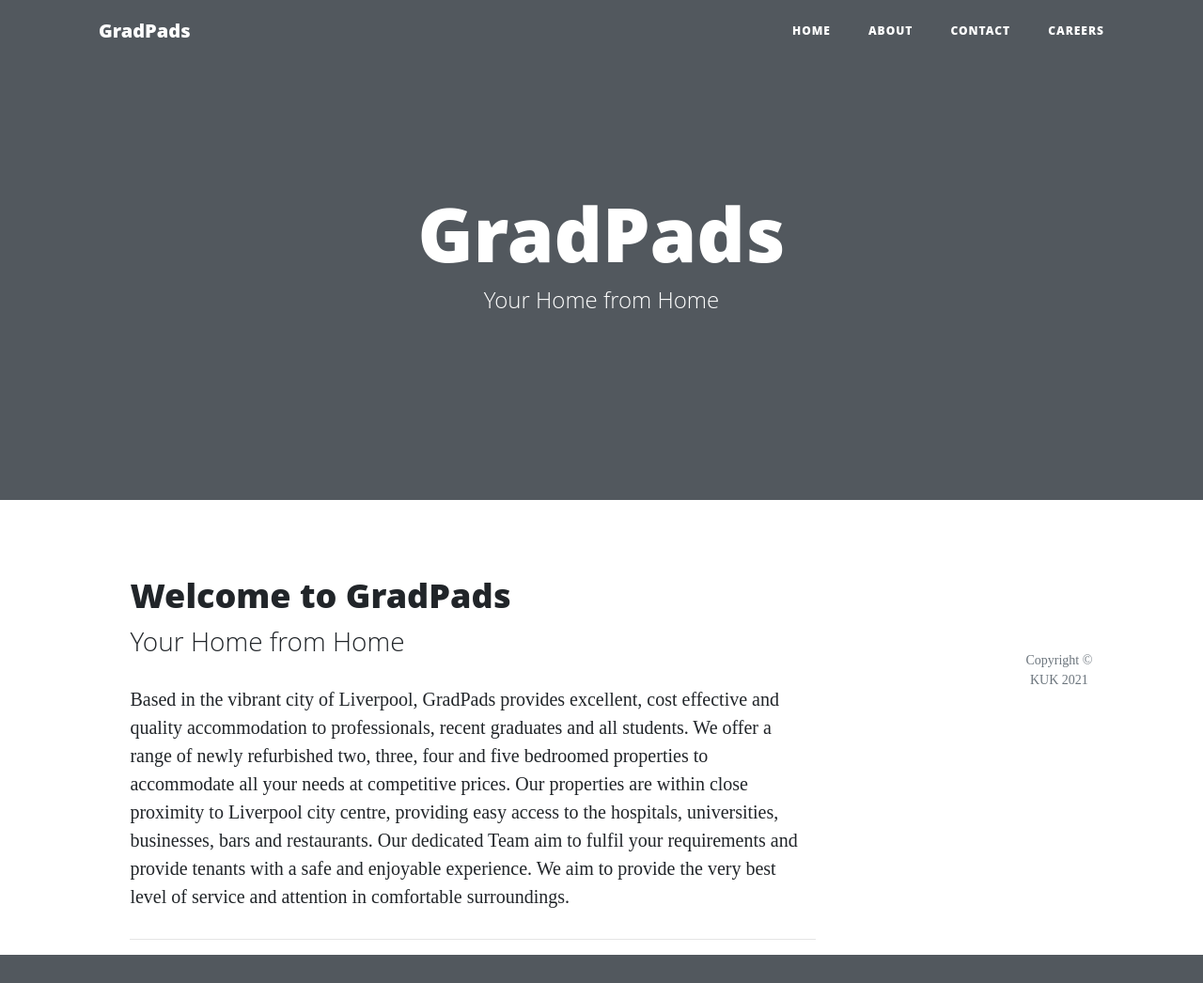
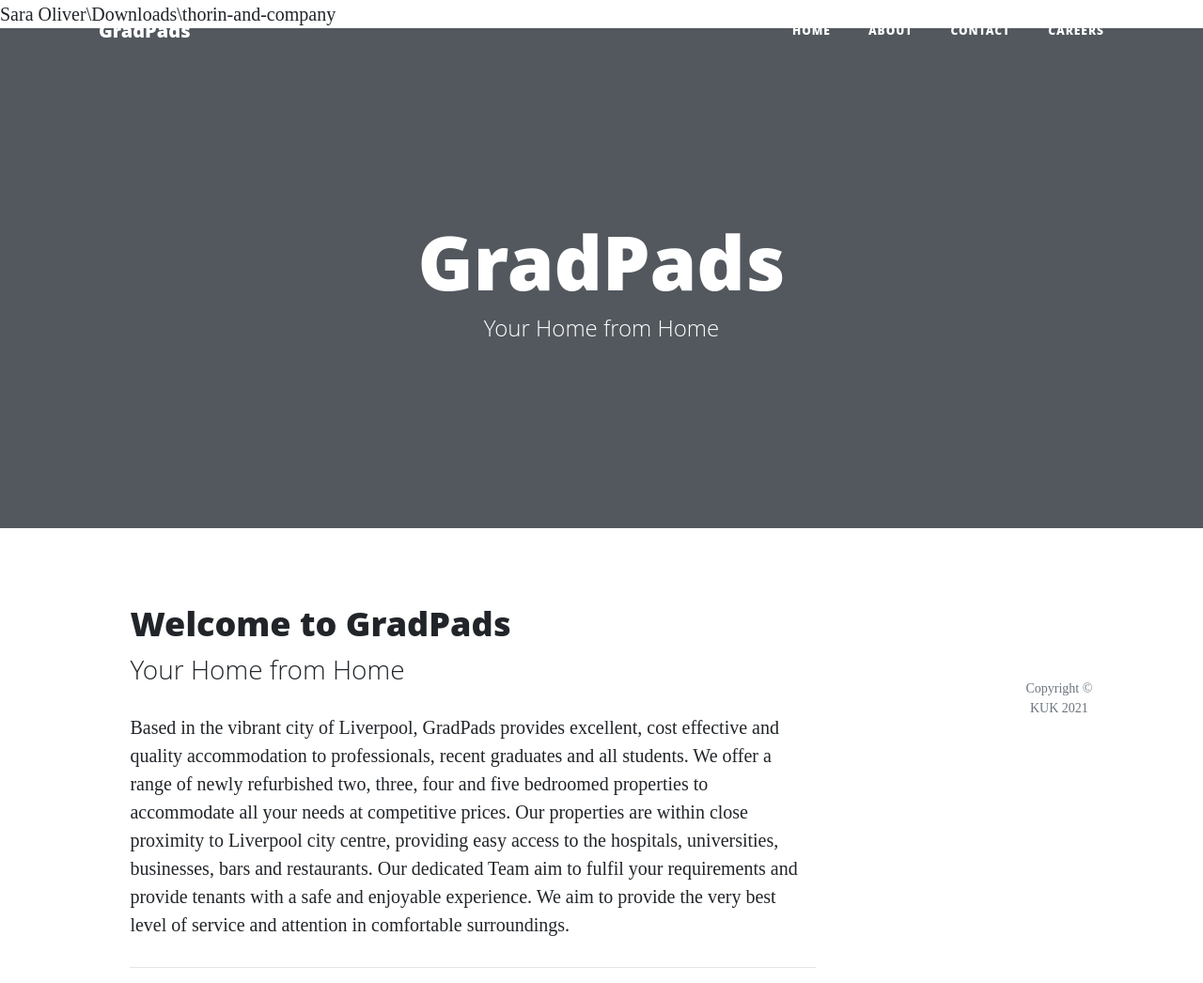
Before and after one commit to SOliv1/thorin--and-company, a Flask app: page / in a window 1280 px wide. Shown: the whole page at 94% size. Before the commit the page ends 1016 px from the top, so only its background shows below. Run offline with Flask 2, Linux system fonts and the light colour scheme; some libraries are stand-ins or nearby versions.

Commit message:
add to repository

```diff
--- a/templates/index.html
+++ b/templates/index.html
@@ -1,4 +1,4 @@
- {% extends 'base.html' %} {% block content %}
+Sara Oliver\Downloads\thorin-and-company {% extends 'base.html' %} {% block content %}
 
 <div class="row">
     <div class="col-lg-8 col-md-10 mx-auto">
```
